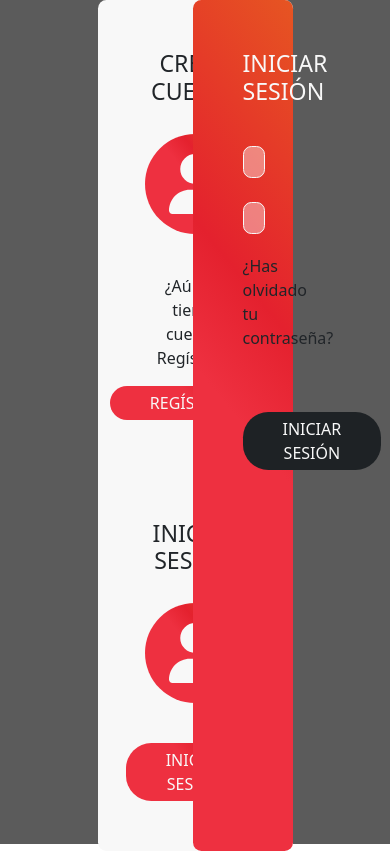
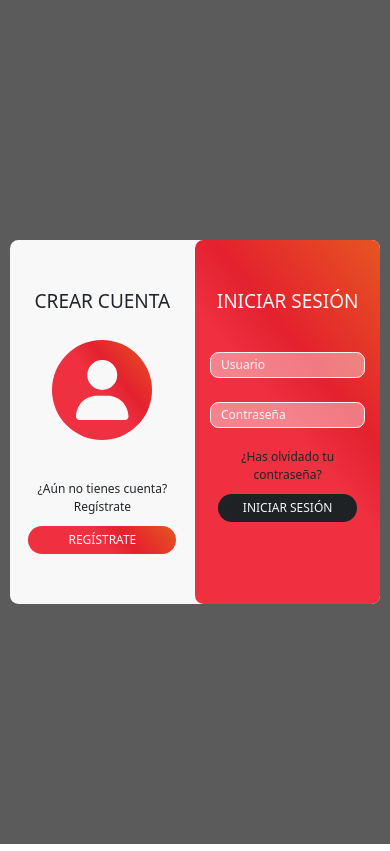
Before and after one commit to RaulxAG/Iliberp, a React (Vite) app: page / in a window 390 px wide. Built offline with nearby package versions, Linux system fonts and the light colour scheme; the HTML template or start-up script is replaced by a standard one.

Commit message:
Media Query del formulario de inicio de sesion

```diff
--- a/src/styles/_formsinicio.scss
+++ b/src/styles/_formsinicio.scss
@@ -1,21 +1,22 @@
-.containerInicio{
+.containerInicio {
     background-color: $colorGray2;
     height: 100vh;
 
-    .portadaForms{
+    .portadaForms {
         background-color: $colorWhite;
-        width: 50%;
         border-radius: 1vh;
         text-align: center;
+        width: 50%;
 
-        .portadaRegistro,.portadaLogin{
-            padding: 50px 50px;
+        .portadaRegistro,
+        .portadaLogin {
+            padding: 50px 0px;
 
-            p{
+            p {
                 padding: 0px 10px;
             }
 
-            div{
+            div {
                 background-image: $gradient;
                 width: 100px;
                 height: 100px;
@@ -25,7 +26,7 @@
                 margin: 20px 0px 40px 0px;
             }
 
-            button{
+            button {
                 background-image: $gradient;
                 color: $colorWhite;
                 padding: 5px 40px;
@@ -35,7 +36,8 @@
             }
         }
     }
-    .formularios{
+
+    .formularios {
         top: 0;
         right: 0;
         //left: 0;
@@ -44,35 +46,111 @@
         background-image: $gradient;
         border-radius: 1vh;
         text-align: center;
-        padding: 50px 50px;
+        padding: 50px 15px;
 
-        h3{
-           color: $colorWhite;
+        h3 {
+            color: $colorWhite;
         }
 
-        form{
+        form {
             margin: 40px 0px 20px 0px;
 
-            input{
+            input {
                 background-color: rgba(255, 255, 255, 0.399);
                 border: 1px solid $colorWhite;
                 border-radius: 1vh;
                 padding: 3px 10px;
+                margin: 0px 20px;
 
-                &::placeholder{
+                &::placeholder {
                     color: $colorWhite;
                 }
             }
 
         }
-        button{
+
+        button {
             background-color: $colorBlack;
             color: $colorWhite;
-            padding: 5px 40px;
+            padding: 5px 25px;
             border: none;
             border-radius: 3vh;
             text-transform: uppercase;
-            margin-top: 46px;
+            margin-top: 6px;
         }
     }
 }
+
+// -------------MEDIA QUERY---------------
+/* pantallas pequeñas */
+@media only screen and (max-width: 767px) {
+    .containerInicio {
+        .portadaForms {
+            width: 95%;
+        }
+
+        h3 {
+            font-size: 19px;
+        }
+
+        p,
+        input,
+        button {
+            font-size: 12px;
+            margin: 0 !important;
+
+        }
+
+        button {
+            margin-top: 10px !important;
+        }
+    }
+}
+
+/* Pantallas medianas*/
+@media only screen and (min-width: 768px) and (max-width: 991px) {
+    .containerInicio {
+        .portadaForms {
+            width: 75%;
+        }
+
+        h3 {
+            font-size: 22px;
+        }
+
+        p,
+        input,
+        button {
+            font-size: 14px;
+            margin: 0 !important;
+
+        }
+
+        button {
+            margin-top: 15px !important;
+        }
+    }
+}
+
+/* Pantallas grandes*/
+@media only screen and (min-width: 992px) {
+    .containerInicio {
+        .portadaForms {
+            width: 50%;
+        }
+
+        h3 {
+            font-size: 24px;
+        }
+
+        p,input,button {
+            font-size: 16px;
+            margin: 0 !important;
+            margin: 0px 20px!important;
+        }
+
+        button {
+            margin-top: 18px !important;
+        }
+    }
+}
--- a/src/styles/_global.scss
+++ b/src/styles/_global.scss
@@ -34,9 +34,9 @@ body {
     gap: 1%;
     padding: 1%;
 
-    // .menuLateral{
-    //     min-width: 5%;
-    // }
+    .menuLateral{
+        min-width: 60px;
+    }
 
     .contenedor{
         display: flex;
--- a/src/styles/main.css
+++ b/src/styles/main.css
@@ -34,6 +34,9 @@ body {
   gap: 1%;
   padding: 1%;
 }
+.containerPrincipal .menuLateral {
+  min-width: 60px;
+}
 .containerPrincipal .contenedor {
   display: flex;
   flex-direction: column;
@@ -66,11 +69,17 @@ body {
 
 @keyframes aparecerDesdeIzquierda {
   from {
-    opacity: 0;
     transform: translateX(-100%);
   }
   to {
-    opacity: 1;
+    transform: translateX(0);
+  }
+}
+@keyframes aparecerDesdeDerecha {
+  from {
+    transform: translateX(100%);
+  }
+  to {
     transform: translateX(0);
   }
 }
@@ -310,7 +319,7 @@ body {
   background: #e65522;
 }
 .contenedor .containerTienda .productos {
-  animation: aparecerDesdeDerecha 1s ease forwards;
+  animation: 1s ease forwards;
   width: 85%;
   padding: 2vh;
   background-color: rgba(85, 89, 91, 0.4);
@@ -329,12 +338,13 @@ body {
 .contenedor .containerTienda .productos__producto .abrirModalDetalle {
   cursor: pointer;
 }
-.contenedor .containerTienda .productos__producto img {
+.contenedor .containerTienda .productos__producto .abrirModalDetalle img {
   margin: auto;
   width: 70%;
+  animation: aparecerDesdeDerecha 1s ease forwards;
   animation-delay: 0.2s;
 }
-.contenedor .containerTienda .productos__producto h4 {
+.contenedor .containerTienda .productos__producto .abrirModalDetalle h4 {
   font-size: 20px;
   text-align: center;
   animation: aparecerDesdeIzquierda 1s ease forwards;
@@ -375,6 +385,20 @@ body {
   animation: aparecerDesdeDerecha 1s ease forwards;
   animation-delay: 0.2s;
 }
+.contenedor .containerTienda .productos__producto .modalDetalle img {
+  width: 100%;
+}
+.contenedor .containerTienda .productos__producto .modalDetalle .modal-content {
+  z-index: 100;
+  background-color: #5b5b5b;
+}
+.contenedor .containerTienda .productos__producto .modalDetalle .modal-content .btn-close {
+  color: #F8F8F8;
+  background-color: #e65522;
+}
+.contenedor .containerTienda .productos__producto .modalDetalle .modal-content .modal-footer, .contenedor .containerTienda .productos__producto .modalDetalle .modal-content .modal-header {
+  border: none;
+}
 .contenedor .carrito {
   width: 70px;
   height: 70px;
@@ -397,18 +421,6 @@ body {
   right: -15px;
   color: #1E2225;
   background-color: #F8F8F8;
-}
-
-.modalDetalle .modal-content {
-  z-index: 100;
-  background-color: #5b5b5b;
-}
-.modalDetalle .modal-content .btn-close {
-  color: #F8F8F8;
-  background-color: #e65522;
-}
-.modalDetalle .modal-content .modal-footer, .modalDetalle .modal-content .modal-header {
-  border: none;
 }
 
 .containerTramite {
@@ -493,8 +505,9 @@ body {
 }
 .menuLateral.box .menuLateral__enlaces ul li {
   text-align: center;
+  width: 100%;
 }
-.menuLateral.box .menuLateral__enlaces ul a {
+.menuLateral.box .menuLateral__enlaces ul li a {
   font-size: larger;
   border-radius: 100%;
   text-decoration: none;
@@ -503,11 +516,15 @@ body {
   display: flex;
   align-items: center;
   justify-content: center;
+  width: 100%;
 }
-.menuLateral.box .menuLateral__enlaces ul a:hover div {
+.menuLateral.box .menuLateral__enlaces ul li a:hover div {
   clip-path: polygon(0 0, 100% 0, 100% 100%, 0 100%);
 }
-.menuLateral.box .menuLateral__enlaces ul a div {
+.menuLateral.box .menuLateral__enlaces ul li a img {
+  width: 100%;
+}
+.menuLateral.box .menuLateral__enlaces ul li a div {
   z-index: 10;
   display: flex;
   align-items: center;
@@ -519,20 +536,18 @@ body {
   padding: 3px 10px;
   transition: 0.2s linear;
   clip-path: polygon(0 0, 0 0, 0 100%, 0% 100%);
+  filter: drop-shadow(0 0 2px rgb(46, 46, 46));
 }
-.menuLateral.box .menuLateral__enlaces ul a div img {
-  width: 100%;
-}
-.menuLateral.box .menuLateral__enlaces ul a div p {
+.menuLateral.box .menuLateral__enlaces ul li a div p {
   padding-left: 10px;
 }
-.menuLateral.box .menuLateral__enlaces ul a p {
+.menuLateral.box .menuLateral__enlaces ul li a p {
   display: flex;
   padding: 0% 2px;
   color: #F8F8F8;
   margin: 0;
 }
-.menuLateral.box .menuLateral__enlaces ul a img {
+.menuLateral.box .menuLateral__enlaces ul li a img {
   max-width: 40px;
 }
 .menuLateral.box .menuLateral__enlaces ul .selected {
@@ -550,17 +565,20 @@ body {
 }
 .containerInicio .portadaForms {
   background-color: #F8F8F8;
-  width: 50%;
   border-radius: 1vh;
   text-align: center;
+  width: 50%;
 }
-.containerInicio .portadaForms .portadaRegistro, .containerInicio .portadaForms .portadaLogin {
-  padding: 50px 50px;
+.containerInicio .portadaForms .portadaRegistro,
+.containerInicio .portadaForms .portadaLogin {
+  padding: 50px 0px;
 }
-.containerInicio .portadaForms .portadaRegistro p, .containerInicio .portadaForms .portadaLogin p {
+.containerInicio .portadaForms .portadaRegistro p,
+.containerInicio .portadaForms .portadaLogin p {
   padding: 0px 10px;
 }
-.containerInicio .portadaForms .portadaRegistro div, .containerInicio .portadaForms .portadaLogin div {
+.containerInicio .portadaForms .portadaRegistro div,
+.containerInicio .portadaForms .portadaLogin div {
   background-image: linear-gradient(51deg, #ee3040 50%, #e4212e 65%, #e65522 100%);
   width: 100px;
   height: 100px;
@@ -571,7 +589,8 @@ body {
   border-radius: 100px;
   margin: 20px 0px 40px 0px;
 }
-.containerInicio .portadaForms .portadaRegistro button, .containerInicio .portadaForms .portadaLogin button {
+.containerInicio .portadaForms .portadaRegistro button,
+.containerInicio .portadaForms .portadaLogin button {
   background-image: linear-gradient(51deg, #ee3040 50%, #e4212e 65%, #e65522 100%);
   color: #F8F8F8;
   padding: 5px 40px;
@@ -587,7 +606,7 @@ body {
   background-image: linear-gradient(51deg, #ee3040 50%, #e4212e 65%, #e65522 100%);
   border-radius: 1vh;
   text-align: center;
-  padding: 50px 50px;
+  padding: 50px 15px;
 }
 .containerInicio .formularios h3 {
   color: #F8F8F8;
@@ -600,6 +619,7 @@ body {
   border: 1px solid #F8F8F8;
   border-radius: 1vh;
   padding: 3px 10px;
+  margin: 0px 20px;
 }
 .containerInicio .formularios form input::placeholder {
   color: #F8F8F8;
@@ -607,11 +627,65 @@ body {
 .containerInicio .formularios button {
   background-color: #1E2225;
   color: #F8F8F8;
-  padding: 5px 40px;
+  padding: 5px 25px;
   border: none;
   border-radius: 3vh;
   text-transform: uppercase;
-  margin-top: 46px;
+  margin-top: 6px;
+}
+
+/* pantallas pequeñas */
+@media only screen and (max-width: 767px) {
+  .containerInicio .portadaForms {
+    width: 95%;
+  }
+  .containerInicio h3 {
+    font-size: 19px;
+  }
+  .containerInicio p,
+  .containerInicio input,
+  .containerInicio button {
+    font-size: 12px;
+    margin: 0 !important;
+  }
+  .containerInicio button {
+    margin-top: 10px !important;
+  }
+}
+/* Pantallas medianas*/
+@media only screen and (min-width: 768px) and (max-width: 991px) {
+  .containerInicio .portadaForms {
+    width: 75%;
+  }
+  .containerInicio h3 {
+    font-size: 22px;
+  }
+  .containerInicio p,
+  .containerInicio input,
+  .containerInicio button {
+    font-size: 14px;
+    margin: 0 !important;
+  }
+  .containerInicio button {
+    margin-top: 15px !important;
+  }
+}
+/* Pantallas grandes*/
+@media only screen and (min-width: 992px) {
+  .containerInicio .portadaForms {
+    width: 50%;
+  }
+  .containerInicio h3 {
+    font-size: 24px;
+  }
+  .containerInicio p, .containerInicio input, .containerInicio button {
+    font-size: 16px;
+    margin: 0 !important;
+    margin: 0px 20px !important;
+  }
+  .containerInicio button {
+    margin-top: 18px !important;
+  }
 }
 
 /*# sourceMappingURL=main.css.map */
--- a/src/styles/main.scss
+++ b/src/styles/main.scss
@@ -1 +1 @@
-@import "_variables", "_global.scss","_animaciones.scss", "_inicio.scss","_carrito.scss","_tienda.scss","_tramitePedido.scss","_menu.scss","_formsinicio.scss";
+@import "_variables", "_global.scss","_animaciones.scss", "_inicio.scss","_carrito.scss","_tienda.scss","_tramitePedido.scss","_menu.scss","_formsinicio.scss","_mediaQuery.scss";
```
Also changed, not shown: src/Components/Menu.jsx (+6 -7 lines), src/styles/_animaciones.scss (+8 -12 lines), src/styles/_menu.scss (+8 -8 lines), src/styles/_tienda.scss (+23 -16 lines), src/styles/_mediaQuery.scss (added), 1 other file (tests, documents, lock files or other folders).
